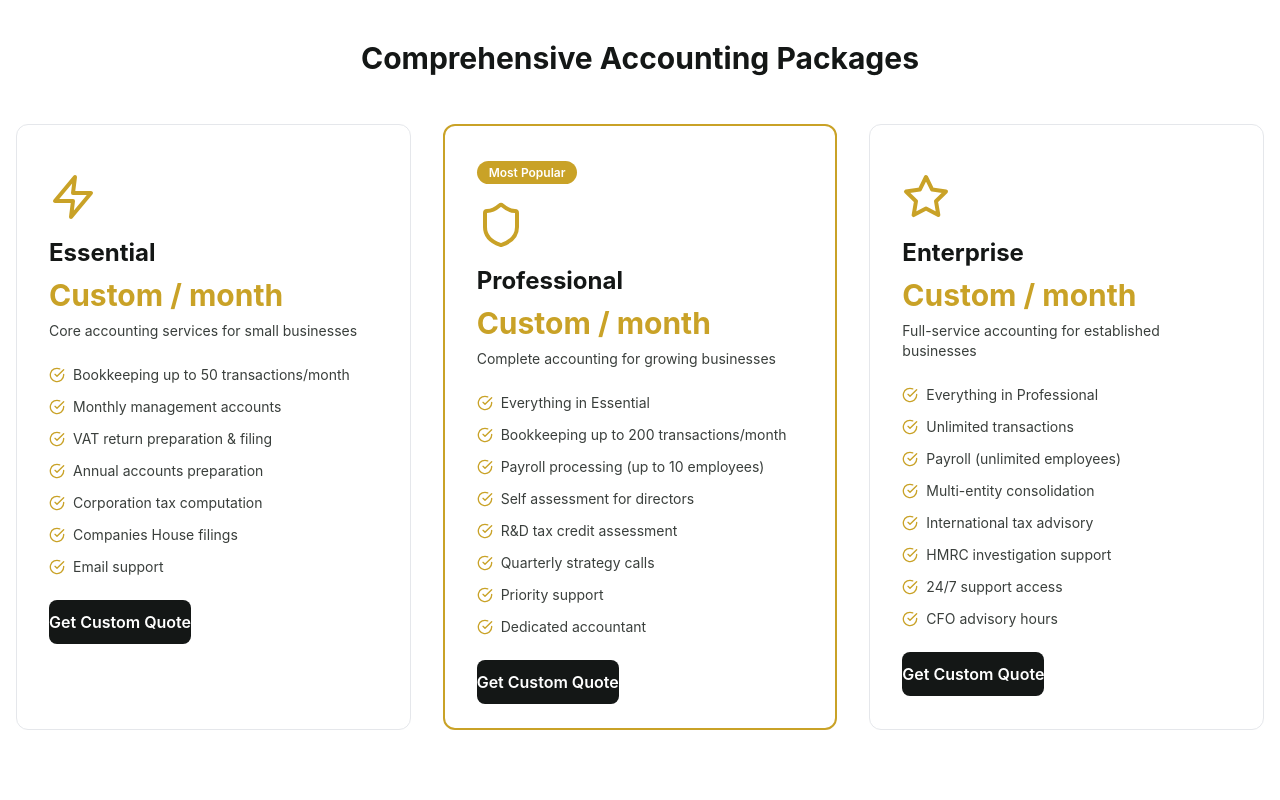
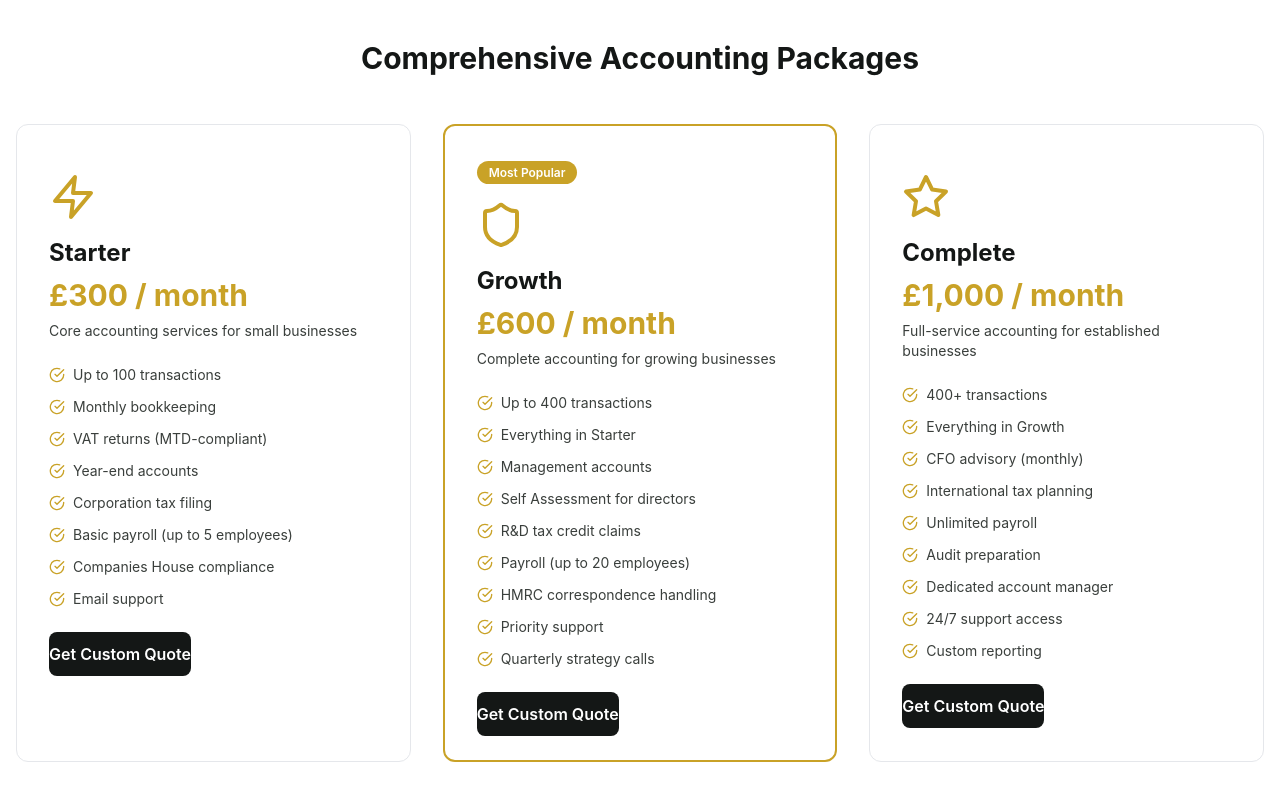
Before and after one commit to armhatwork/armh-co-landing, a Next.js app: page /uk/pricing in a window 1280 px wide. Shown: the part 472-1272 px from the top of the page. Built offline with nearby package versions, Linux system fonts and the light colour scheme; no server answers.

Commit message:
Update UK pricing page with new pricing values
- Update pricing page to show 300/600/1000 instead of Custom pricing
- Add transaction limits to pricing tiers (100/400/400+)
- Match pricing page with pricing data file

```diff
--- a/app/uk/pricing/page.tsx
+++ b/app/uk/pricing/page.tsx
@@ -38,51 +38,54 @@ export default function UKPricingPage() {
           <div className="grid md:grid-cols-3 gap-8">
             {[
               {
-                tier: 'Essential',
-                price: 'Custom / month',
+                tier: 'Starter',
+                price: '£300 / month',
                 description: 'Core accounting services for small businesses',
                 icon: Zap,
                 features: [
-                  'Bookkeeping up to 50 transactions/month',
-                  'Monthly management accounts',
-                  'VAT return preparation & filing',
-                  'Annual accounts preparation',
-                  'Corporation tax computation',
-                  'Companies House filings',
+                  'Up to 100 transactions',
+                  'Monthly bookkeeping',
+                  'VAT returns (MTD-compliant)',
+                  'Year-end accounts',
+                  'Corporation tax filing',
+                  'Basic payroll (up to 5 employees)',
+                  'Companies House compliance',
                   'Email support'
                 ]
               },
               {
-                tier: 'Professional',
-                price: 'Custom / month',
+                tier: 'Growth',
+                price: '£600 / month',
                 description: 'Complete accounting for growing businesses',
                 icon: Shield,
                 features: [
-                  'Everything in Essential',
-                  'Bookkeeping up to 200 transactions/month',
-                  'Payroll processing (up to 10 employees)',
-                  'Self assessment for directors',
-                  'R&D tax credit assessment',
-                  'Quarterly strategy calls',
+                  'Up to 400 transactions',
+                  'Everything in Starter',
+                  'Management accounts',
+                  'Self Assessment for directors',
+                  'R&D tax credit claims',
+                  'Payroll (up to 20 employees)',
+                  'HMRC correspondence handling',
                   'Priority support',
-                  'Dedicated accountant'
+                  'Quarterly strategy calls'
                 ],
                 highlighted: true
               },
               {
-                tier: 'Enterprise',
-                price: 'Custom / month',
+                tier: 'Complete',
+                price: '£1,000 / month',
                 description: 'Full-service accounting for established businesses',
                 icon: Star,
                 features: [
-                  'Everything in Professional',
-                  'Unlimited transactions',
-                  'Payroll (unlimited employees)',
-                  'Multi-entity consolidation',
-                  'International tax advisory',
-                  'HMRC investigation support',
+                  '400+ transactions',
+                  'Everything in Growth',
+                  'CFO advisory (monthly)',
+                  'International tax planning',
+                  'Unlimited payroll',
+                  'Audit preparation',
+                  'Dedicated account manager',
                   '24/7 support access',
-                  'CFO advisory hours'
+                  'Custom reporting'
                 ]
               }
             ].map((tier, index) => {
```
